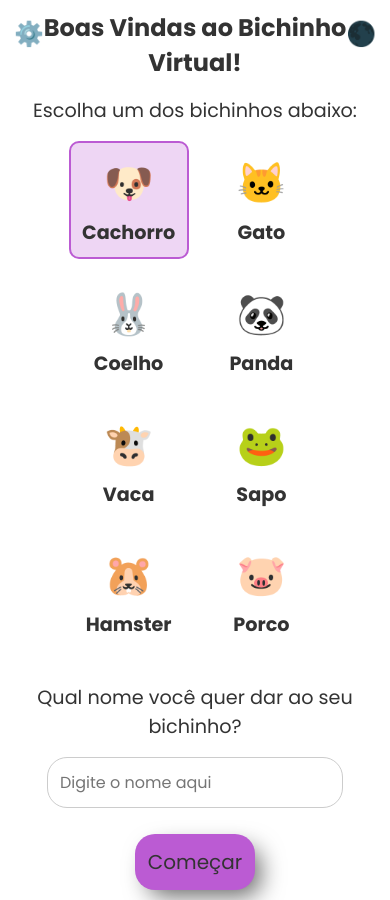
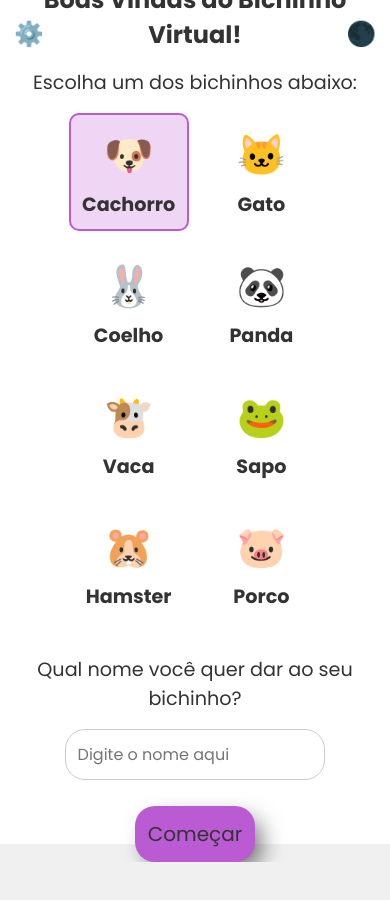
Before and after one commit to thaliadani/bichinho-virtual-web, a plain HTML site: page index.html in a window 390 px wide. After the commit the page ends 862 px from the top, so only its background shows below. Drawn offline with Linux system fonts and the light colour scheme.

Commit message:
Add files via upload

```diff
--- a/assets/styles/main.css
+++ b/assets/styles/main.css
@@ -331,7 +331,7 @@ input[type="range"]::-moz-focus-outer {
 
 .menu-lateral {
   position: absolute;
-  right: -40%;
+  right: -38%;
   top: 30%;
   transform: translateY(-50%);
   display: flex;
@@ -540,14 +540,14 @@ input[type="range"]::-moz-focus-outer {
   .tela-inicial,
   .loja-container,
   .mini-games-container {
-    width: 100%;
-    height: 100%;
     border-radius: 0;
     box-shadow: none;
     border: none;
   }
+
   .container-principal{
-    padding: 10px;
+    width: 100%;
+    height: 100vh;
   }
 
   .loja-container,
```
Also changed, not shown: 1 other file.
